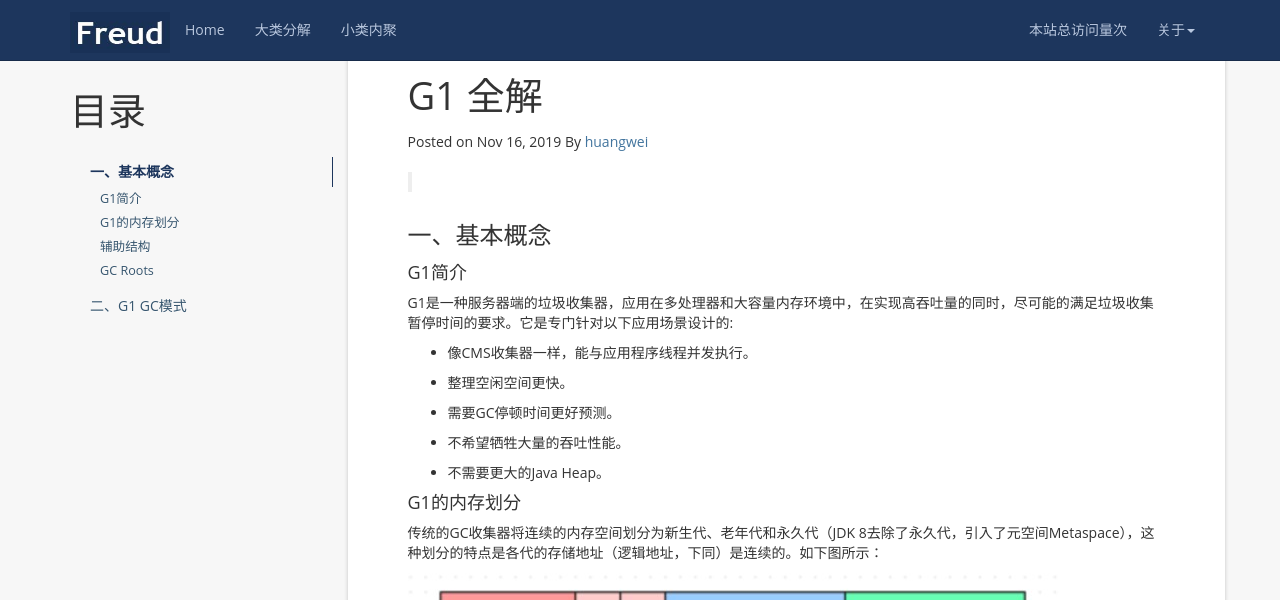
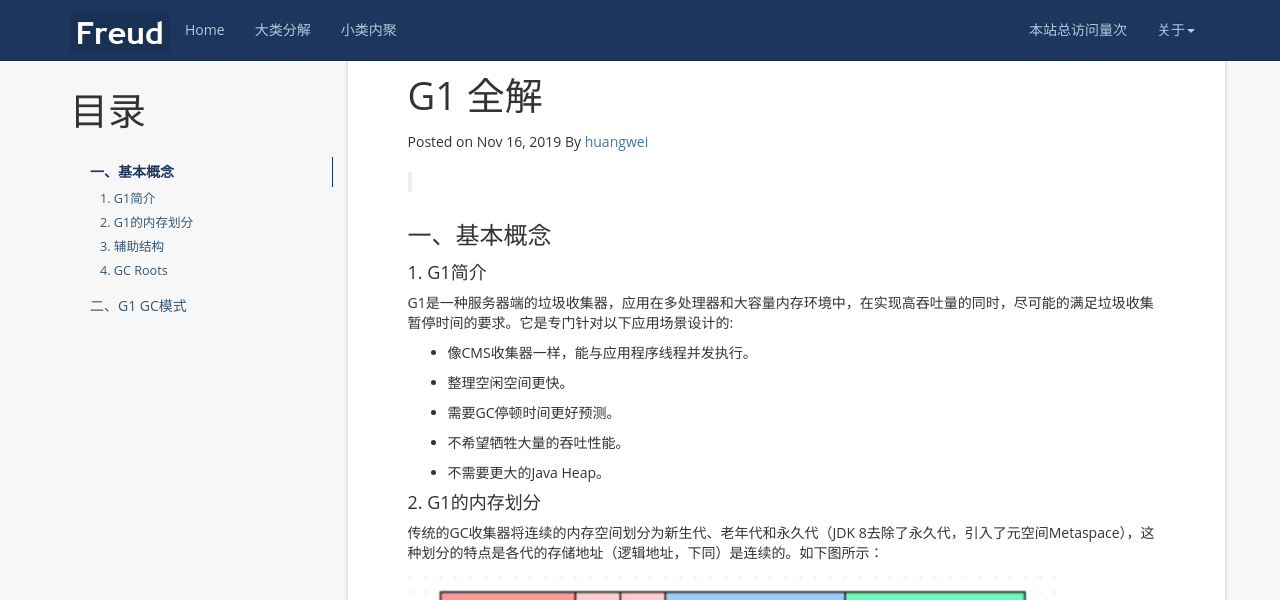
Before and after one commit to mayunmeiyouming/blog, a Jekyll site: the page built from _posts/2019-11-16-G1.md, in a window 1280 px wide and 1400 px high, scrolled down 303 px. Shown: the top 600 px of the window. Built offline with Jekyll 4.4.1, drawn with Linux system fonts in a browser that asks for light colours; nearby versions of some CDN libraries; a script that is not in the unit is left out; comment, search, counter and statistics services are not loaded; some of the changed text lies outside the part shown.

Commit message:
2019-11-17-4

```diff
--- a/_posts/2019-11-16-G1.md
+++ b/_posts/2019-11-16-G1.md
@@ -13,7 +13,7 @@ tag: Java
 
 ### 一、基本概念
 
-#### G1简介
+#### 1. G1简介
 
 G1是一种服务器端的垃圾收集器，应用在多处理器和大容量内存环境中，在实现高吞吐量的同时，尽可能的满足垃圾收集暂停时间的要求。它是专门针对以下应用场景设计的:
 
@@ -27,7 +27,7 @@ G1是一种服务器端的垃圾收集器，应用在多处理器和大容量内
 
 * 不需要更大的Java Heap。
 
-#### G1的内存划分
+#### 2. G1的内存划分
 
 传统的GC收集器将连续的内存空间划分为新生代、老年代和永久代（JDK 8去除了永久代，引入了元空间Metaspace），这种划分的特点是各代的存储地址（逻辑地址，下同）是连续的。如下图所示：
 
@@ -40,7 +40,7 @@ G1是一种服务器端的垃圾收集器，应用在多处理器和大容量内
 在上图中，有一些Region标明了H，它代表Humongous，这表示这些Region存储的是巨大对象（humongous object），即大小大于等于region的对象。这些大对象是被直接分配到老年代的，为了防止反复拷贝移动，并且它们将在global concurrent marking阶段的cleanup和full GC阶段回收。
 空白的区块不属于任何一个分区；G1可以在需要的时候任意指定这个区域属于Eden或是old之类的。
 
-#### 辅助结构
+#### 3. 辅助结构
 
 目的：为了避免全堆检查
 
@@ -78,7 +78,7 @@ Card Table结构：
 
 还有很多算法和数据结构用于辅助，例如，Post-Write Barrrier，起始快照算法 Snapshot at the beginning (SATB)，并发优化线程 Concurrence Refinement Threads，TAMS。等等。
 
-#### GC Roots
+#### 4. GC Roots
 
 在Java中，可作为GC Roots的对象包括以下几种：
 
```
